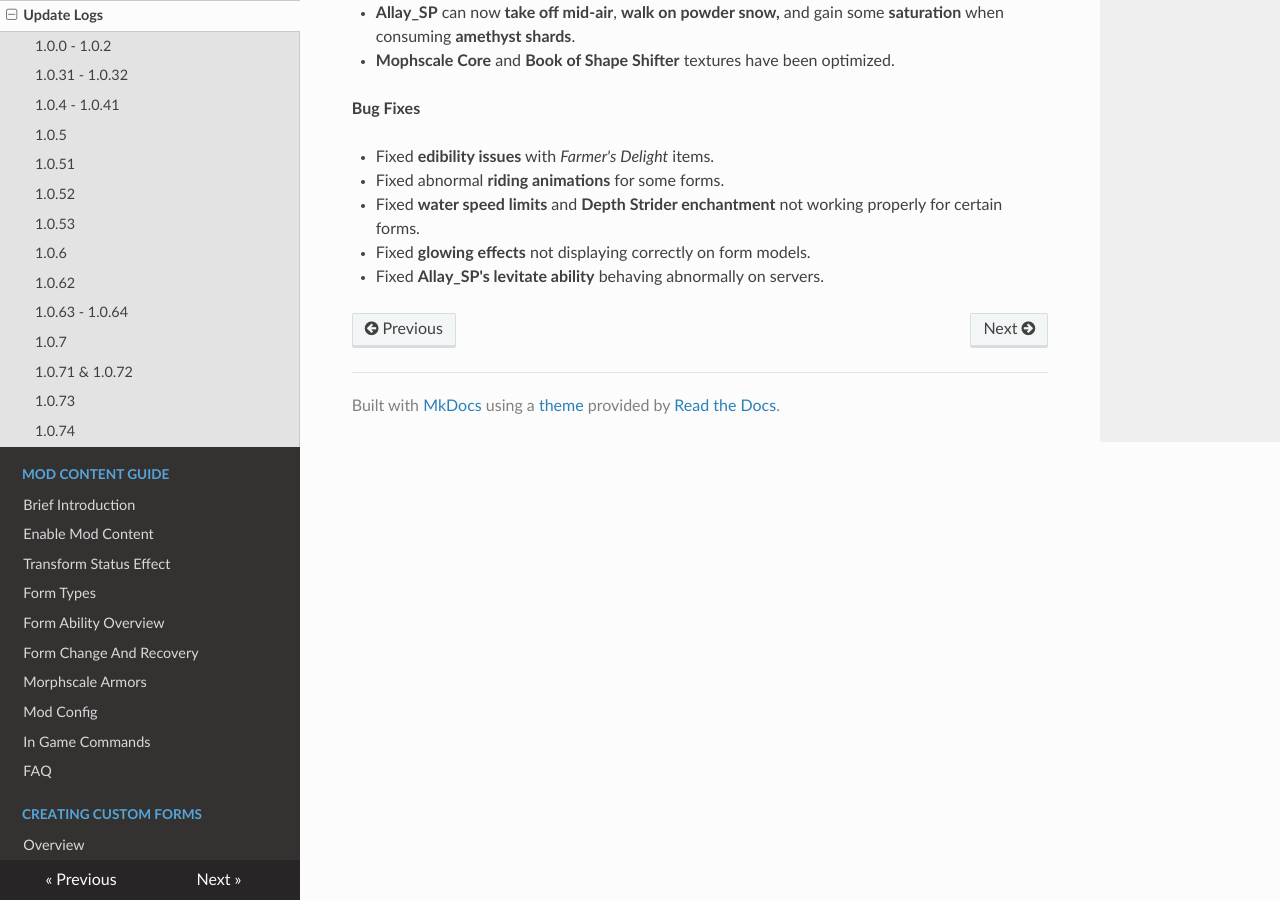
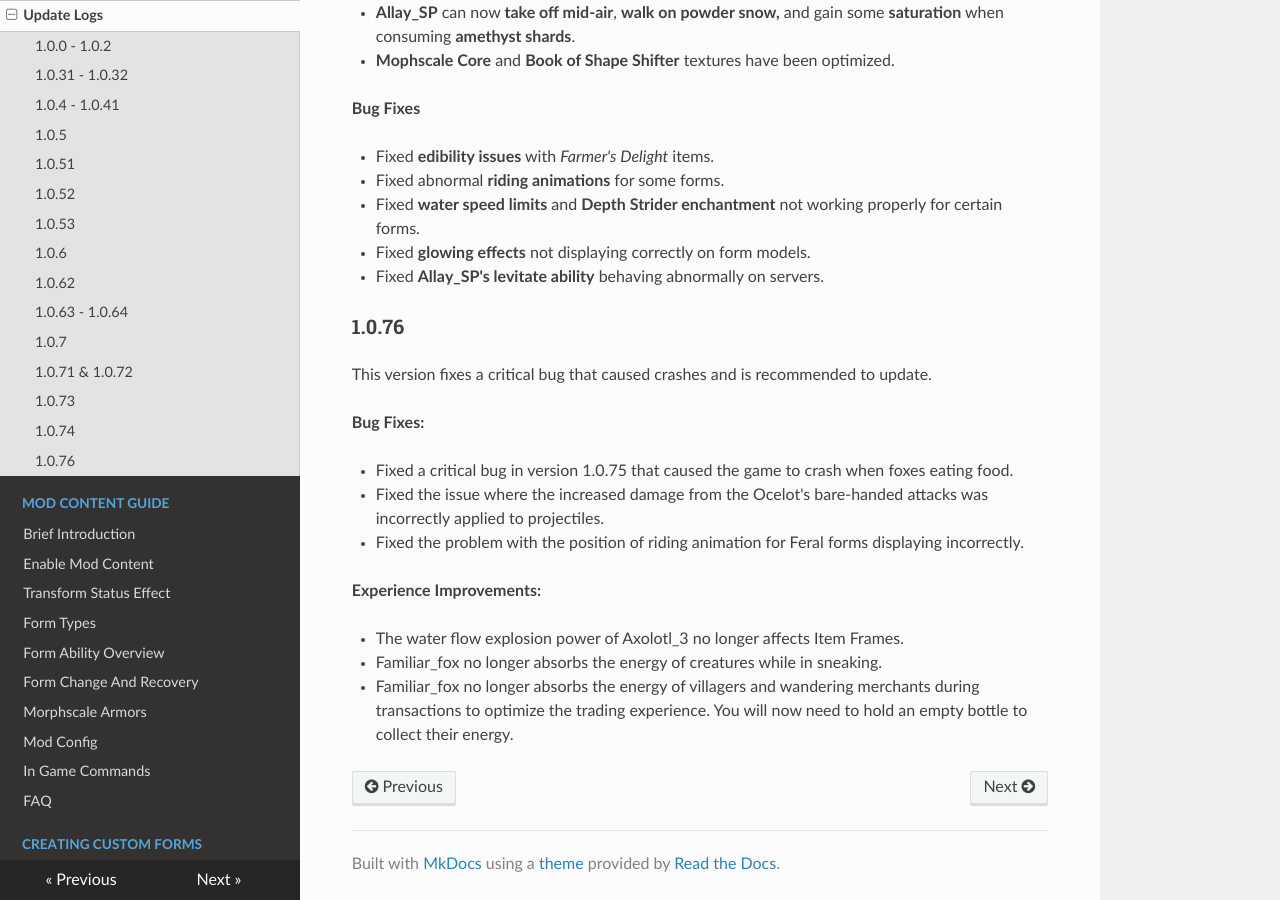
Before and after one commit to onixary/ssc_wiki_en, an MkDocs documentation site: the page built from docs/update_log/update_log.md, in a window 1280 px wide and 900 px high, scrolled down 5961 px. Built offline with MkDocs 1.6.1, drawn with Linux system fonts in a browser that asks for light colours; nearby versions of some CDN libraries.

Commit message:
Update log for version 1.0.76 with bug fixes
This version fixes a critical bug that caused crashes and is recommended to update. It includes several bug fixes and experience improvements.

```diff
--- a/docs/update_log/update_log.md
+++ b/docs/update_log/update_log.md
@@ -239,3 +239,23 @@
 - Fixed **glowing effects** not displaying correctly on form models.
 
 - Fixed **Allay_SP's levitate ability** behaving abnormally on servers.
+
+### 1.0.76
+
+This version fixes a critical bug that caused crashes and is recommended to update.
+
+**Bug Fixes:**
+
+- Fixed a critical bug in version 1.0.75 that caused the game to crash when foxes eating food.
+
+- Fixed the issue where the increased damage from the Ocelot's bare-handed attacks was incorrectly applied to projectiles.
+
+- Fixed the problem with the position of riding animation for Feral forms displaying incorrectly.
+
+**Experience Improvements:**
+
+- The water flow explosion power of Axolotl_3 no longer affects Item Frames.
+
+- Familiar_fox no longer absorbs the energy of creatures while in sneaking.
+
+- Familiar_fox no longer absorbs the energy of villagers and wandering merchants during transactions to optimize the trading experience. You will now need to hold an empty bottle to collect their energy.
```
